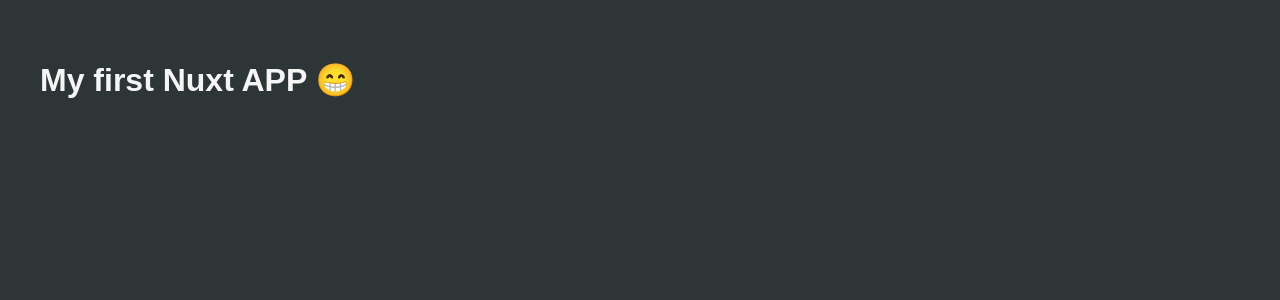
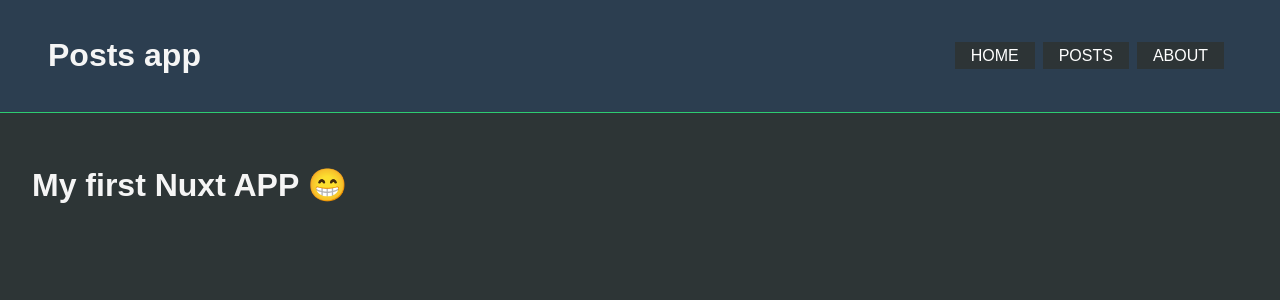
Before and after one commit to diegocaminor/nuxtjs, a Nuxt app: page / in a window 1280 px wide. Shown: the top 300 px of the page. Built offline with nearby package versions, Linux system fonts and the light colour scheme.

Commit message:
Adding navigation component and dynamic route

```diff
--- /dev/null
+++ b/components/Navigation.vue
@@ -0,0 +1,56 @@
+<template>
+  <header class="header">
+    <h1 class="text-title">Posts app</h1>
+    <nav>
+      <ul>
+        <li>
+          <nuxt-link to="/">Home</nuxt-link>
+        </li>
+        <li>
+          <nuxt-link to="/posts">Posts</nuxt-link>
+        </li>
+        <li>
+          <nuxt-link to="/about">About</nuxt-link>
+        </li>
+      </ul>
+    </nav>
+  </header>
+</template>
+
+<script>
+export default {
+  name: 'Navigation'
+}
+</script>
+
+<style>
+  .header {
+    background: #2c3e50;
+    color: #fff;
+    display: flex;
+    justify-content: space-between;
+    align-items: center;
+    padding: 1rem 3rem;
+    border-bottom: 1px solid #2ecc71
+  }
+
+  .header ul {
+    display: flex;
+    list-style: none;
+  }
+
+  .header a {
+    color: #fff;
+    background: #2d3436;
+    padding: .3rem 1rem;
+    margin-right: .5rem;
+    text-decoration: none;
+    text-transform: uppercase;
+  }
+
+  .header a:hover {
+    background: #2c3e50;
+    border-bottom: 1px solid #bdc3c7;
+  }
+
+</style>
--- a/layouts/default.vue
+++ b/layouts/default.vue
@@ -1,8 +1,18 @@
 <template>
-  <div class="content">
-    <Nuxt />
+  <div>
+    <navigation />
+    <div class="content">
+      <Nuxt />
+    </div>
   </div>
 </template>
+
+<script>
+import Navigation from '@/components/Navigation'
+export default {
+  component: { Navigation }
+}
+</script>
 
 <style>
 * {
@@ -14,6 +24,7 @@
   background: #2d3536;
   color: whitesmoke;
   font-family: Arial, Helvetica, sans-serif;
+  margin: 0;
 }
 
 .content {
--- a/pages/posts/_id.vue
+++ /dev/null
@@ -1,3 +0,0 @@
-<template>
-  <h1>Post 1</h1>
-</template>
--- /dev/null
+++ b/pages/posts/_id/edit.vue
@@ -0,0 +1,20 @@
+<template>
+  <h1>Editing Post {{ post.id }}</h1>
+</template>
+
+<script>
+import axios from 'axios'
+
+export default {
+  data () {
+    return {
+      post: {}
+    }
+  },
+
+  async created () {
+    const res = await axios.get(`https://jsonplaceholder.typicode.com/posts/${this.$route.params.id}`)
+    this.post = res.data
+  }
+}
+</script>
--- /dev/null
+++ b/pages/posts/_id/index.vue
@@ -0,0 +1,32 @@
+<template>
+  <div class="card">
+    <h2>{{ post.title }}</h2>
+    <p>Id: {{ post.id }}</p>
+    <p>Usuario: {{ post.userId }}</p>
+    <p>Content: {{ post.body }}</p>
+  </div>
+</template>
+
+<script>
+import axios from 'axios'
+
+export default {
+  data () {
+    return {
+      post: {}
+    }
+  },
+
+  async created () {
+    const res = await axios.get(`https://jsonplaceholder.typicode.com/posts/${this.$route.params.id}`)
+    this.post = res.data
+  }
+}
+</script>
+
+<style scoped>
+  .card {
+    border: 1px solid whitesmoke;
+    padding: 4rem;
+  }
+</style>
```
